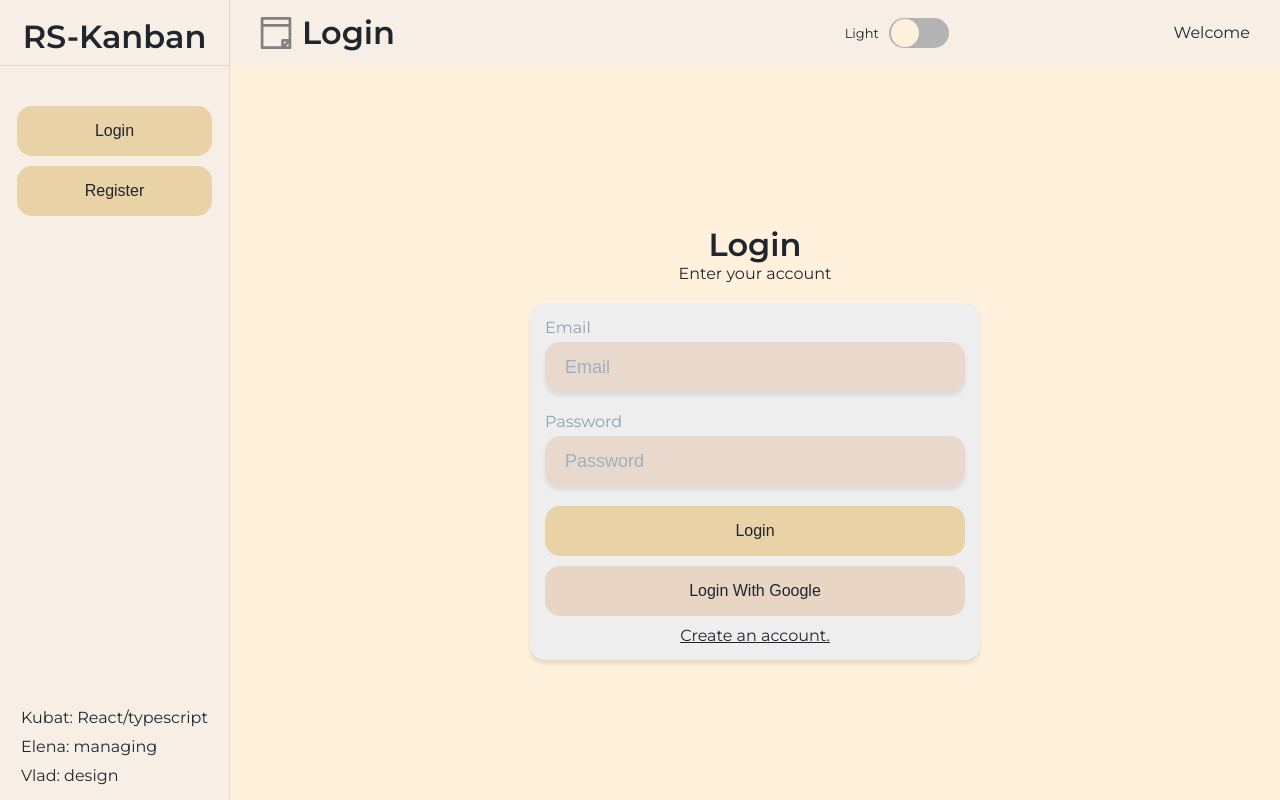
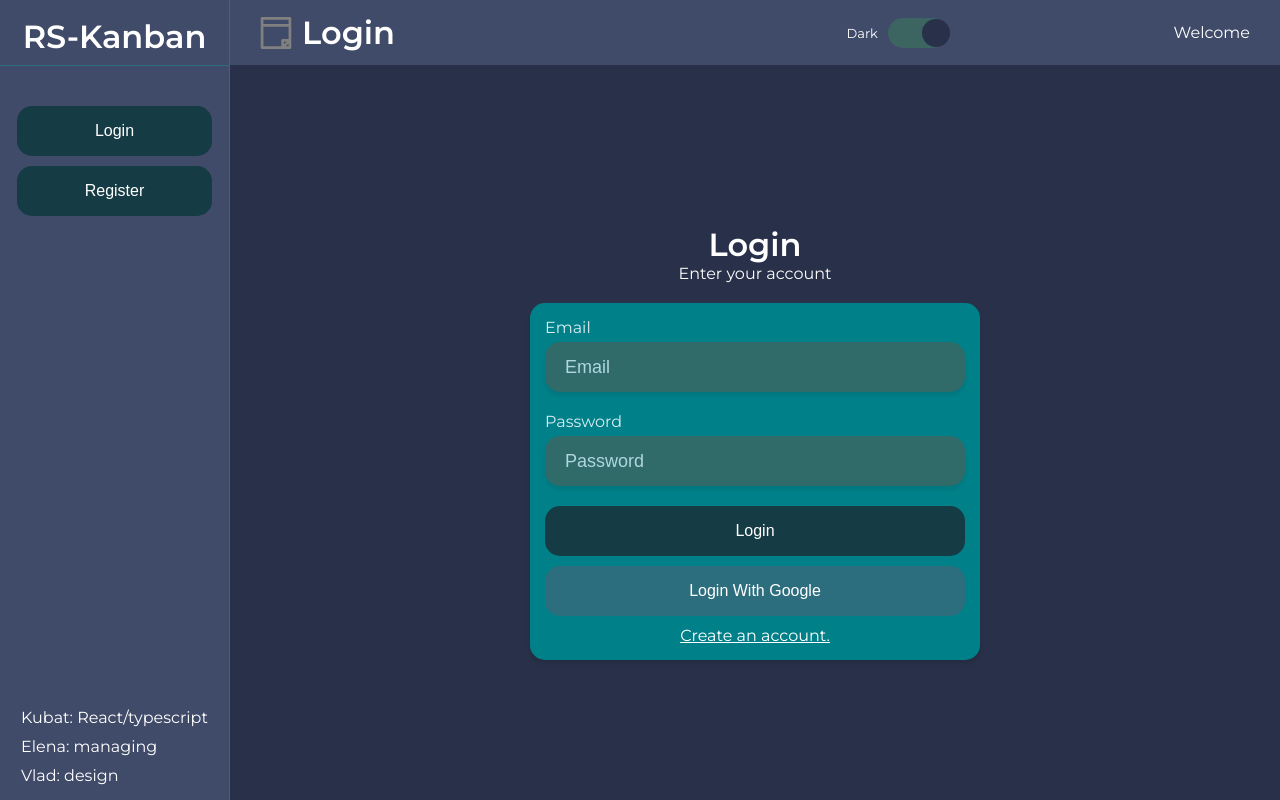
Before and after one commit to Kubatbekkk/RS-Clone---Trello, a React (Create React App) app: page /login in a window 1280 px wide. Built offline with nearby package versions, Linux system fonts and the light colour scheme; no server answers.

Commit message:
upd: add persist theme in localStorage

```diff
--- a/src/App.tsx
+++ b/src/App.tsx
@@ -17,13 +17,22 @@ import Login from './pages/Login';
 import BoardsProvider from './contexts/boardsContext';
 // import AppRoutes from './routes';
 
-function App() {
-  const [isDarkTheme, setIsDarkTheme] = useState(false);
+const App = () => {
+  const [isDarkTheme, setIsDarkTheme] = useState(() => {
+    const storedTheme = localStorage.getItem('theme');
+    return storedTheme ? JSON.parse(storedTheme) : true;
+  });
+
+  const handleThemeSwitch = () => {
+    const newIsDarkTheme = !isDarkTheme;
+    setIsDarkTheme(newIsDarkTheme);
+    localStorage.setItem('theme', JSON.stringify(newIsDarkTheme));
+  };
   return (
     <ThemeProvider theme={isDarkTheme ? theme.dark : theme.light}>
       <BoardsProvider>
         <Router>
-          <Navbar isDarkTheme={isDarkTheme} setIsDarkTheme={setIsDarkTheme} />
+          <Navbar isDarkTheme={isDarkTheme} handleThemeSwitch={handleThemeSwitch} />
           <Sidebar />
           <Container>
             <Routes>
@@ -38,6 +47,6 @@ function App() {
       </BoardsProvider>
     </ThemeProvider>
   );
-}
+};
 
 export default App;
--- a/src/components/Navbar/Navbar.tsx
+++ b/src/components/Navbar/Navbar.tsx
@@ -10,7 +10,7 @@ import TodoForm from '../TodoForm';
 import { StyledNavbar } from './styles';
 import ThemeSwitch from './ThemeSwitch';
 
-const Navbar = ({ isDarkTheme, setIsDarkTheme }: ThemeProps): JSX.Element => {
+const Navbar = ({ isDarkTheme, handleThemeSwitch }: ThemeProps): JSX.Element => {
   const [actualPage, setActualPage] = useState('');
   const [openNewTask, setOpenNewTask] = useState(false);
   const [username, setUsername] = useState('user-is-not-logged-in');
@@ -58,7 +58,7 @@ const Navbar = ({ isDarkTheme, setIsDarkTheme }: ThemeProps): JSX.Element => {
         <div className='themeToggle'>
           <ThemeSwitch
             isDarkTheme={isDarkTheme}
-            setIsDarkTheme={setIsDarkTheme}
+            handleThemeSwitch={handleThemeSwitch}
           />
         </div>
         <div>
--- a/src/components/Navbar/ThemeSwitch/ThemeSwitch.tsx
+++ b/src/components/Navbar/ThemeSwitch/ThemeSwitch.tsx
@@ -2,20 +2,18 @@ import React from 'react';
 import type { ThemeProps } from 'src/types/boardsAndTasks';
 import { StyledSwitch } from './styles';
 
-const ThemeSwitch = ({ isDarkTheme, setIsDarkTheme }: ThemeProps) => (
-
+const ThemeSwitch = ({ isDarkTheme, handleThemeSwitch }: ThemeProps) => (
   <StyledSwitch>
     <label htmlFor="switch">
-      <span>{!isDarkTheme ? 'Light' : 'Dark'}</span>
+      <span>{isDarkTheme ? 'Dark' : 'Light'}</span>
       <input
         type="checkbox"
         checked={isDarkTheme}
         id='switch'
-        onChange={() => setIsDarkTheme(!isDarkTheme)}
+        onChange={handleThemeSwitch}
       />
       <div />
     </label>
   </StyledSwitch>
 );
-
 export default ThemeSwitch;
--- a/src/types/boardsAndTasks.d.ts
+++ b/src/types/boardsAndTasks.d.ts
@@ -21,5 +21,5 @@ export type Status = 'todo' | 'doing' | 'done';
 
 export interface ThemeProps {
   isDarkTheme: boolean;
-  setIsDarkTheme: (isDarkTheme: boolean) => void;
+  handleThemeSwitch: () => void;
 }
```
